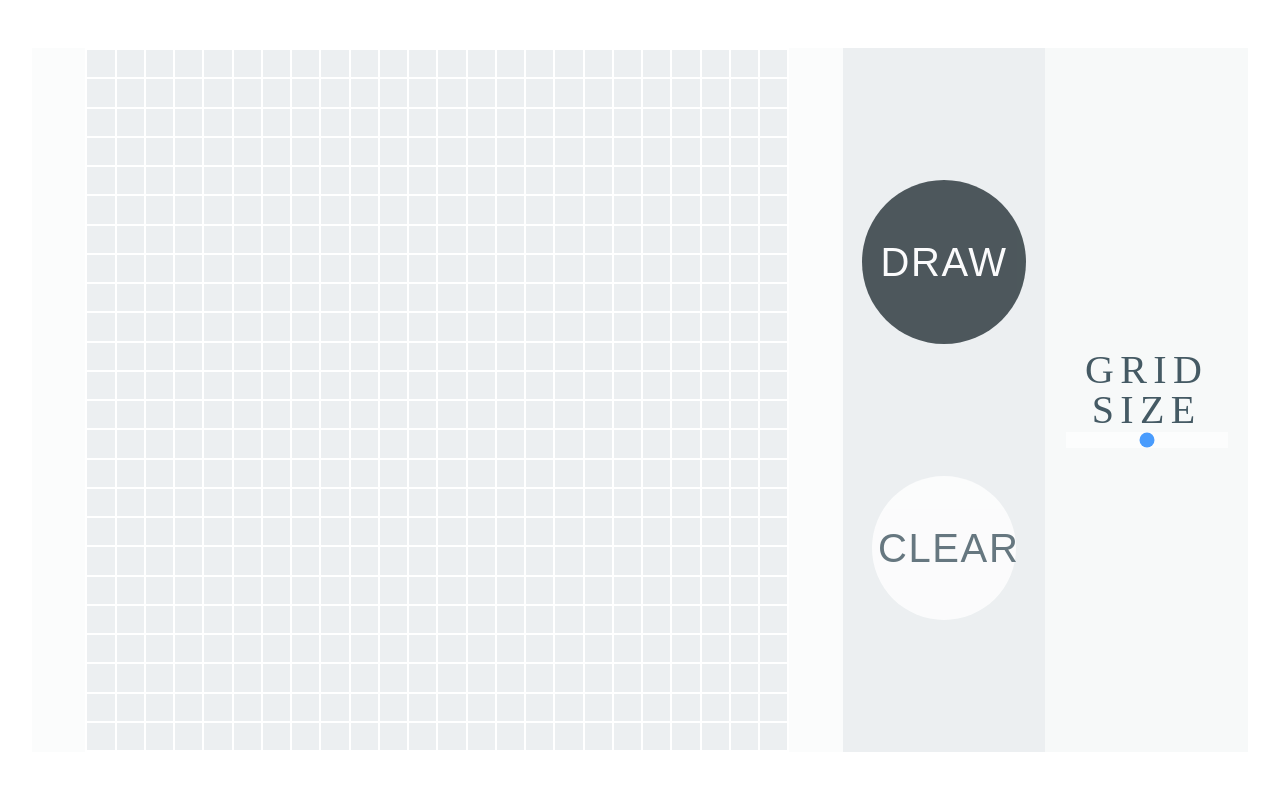
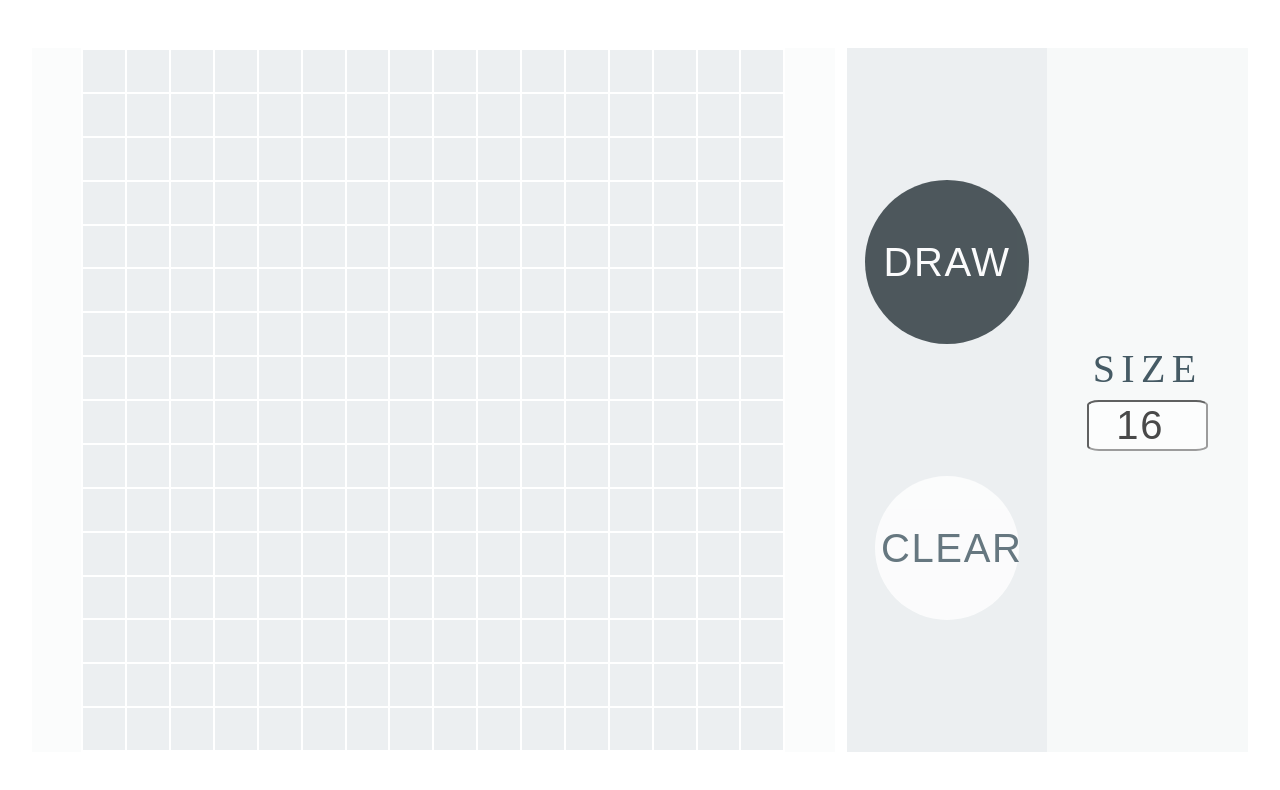
Before and after one commit to clavierbulb-green/JS-Etch-a-Sketch, a plain HTML site: page index.html in a window 1280 px wide. Drawn offline with Linux system fonts and the light colour scheme.

Commit message:
Replace slider with number input to improve mobile UX

```diff
--- a/assets/styles/main.css
+++ b/assets/styles/main.css
@@ -26,16 +26,18 @@
         flex-direction: row;
     }
 
-    #size_slider {
+    #settings {
         flex-direction: row;
     }
 
-    #size_slider label {
+    #settings label {
         font-size: 5vw;
+        margin-right: 5%;
     }
 
-    #grid_size {
-        width: 70%;
+    input#grid_size {
+        width: 26%;
+        font-size: 5vw;
     }
 
     #clear_button {
@@ -63,20 +65,21 @@
 
     #button_container{
         flex-direction: column;
+        margin-left: 1%;
     }
 
-    #size_slider {
+    #settings {
         flex-direction: column;
     }
 
-    #size_slider label {
+    #settings label {
         font-size: 5vh;
+        margin-bottom: 5%;
     }
 
-    #grid_size {
-    }
-
-    #clear_button {
+    input#grid_size {
+        width: 60%;
+        font-size: 5vh;
     }
 }
 
@@ -110,7 +113,7 @@
 
 
 /* SLIDER */
-#size_slider {
+#settings {
     flex: 1;
     display: flex;
     align-items: center;
@@ -118,21 +121,25 @@
     background-color: rgba(236, 239, 241, 0.4);
 }
 
-#size_slider label {
+#settings label {
     text-transform: uppercase;
     letter-spacing: 0.4rem;
     text-align: center;
     color: #455A64;
 }
 
-#grid_size {
+
+input {
     appearance: none;
+    box-sizing: border-box;
+    border-radius: 10%;
     outline: none;
     opacity: 0.7;
-    width: 80%;
+    text-align: center;
+    letter-spacing: 0.1rem;
 }
 
-#grid_size:hover {
+input:hover {
     opacity: 1;
 }
 
@@ -146,6 +153,7 @@ button {
     text-transform: uppercase;
     text-align: center;
     letter-spacing: 0.1rem;
+    cursor: pointer;
 }
 
 button:hover {
--- a/index.html
+++ b/index.html
@@ -17,9 +17,10 @@
             <button id="clear_button">clear</button>
         </div>
 
-        <div id="size_slider">
-            <label for="grid_size">Grid Size</label>
-            <input type="range" id="grid_size" min="2" max="48" step="1">
+        <div id="settings">
+            <label for="grid_size">Size</label>
+            <input type="number" id="grid_size" placeholder="2-64"
+                   value="16" min="2" max="64" step="1">
         </div>
     </div>
 
--- a/scripts/main.js
+++ b/scripts/main.js
@@ -1,5 +1,4 @@
 const grid = document.getElementById("grid");
-const defaultSideLength = 24;
 
 const clearButton = document.getElementById("clear_button");
 clearButton.addEventListener("click", () => clearGrid());
@@ -9,14 +8,14 @@ drawButton.addEventListener("click", () => {
     drawButton.classList.toggle("active");
 });
 
-const sizeSlider = document.getElementById("grid_size");
-sizeSlider.addEventListener("mouseup", () => {
+const sizeInput = document.getElementById("grid_size");
+sizeInput.addEventListener("input", () => {
     removeSquares();
-    populateGrid(sizeSlider.value);
+    populateGrid(sizeInput.value);
 });
 
 window.addEventListener("load", () => {
-    populateGrid(defaultSideLength);
+    populateGrid(sizeInput.value);
 });
 
 
```
